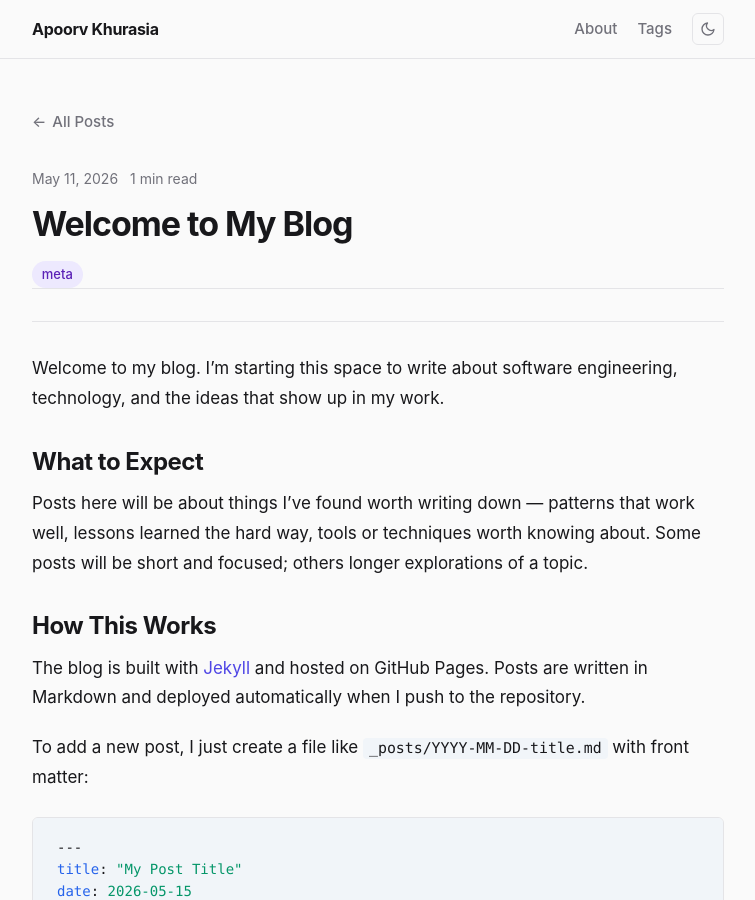
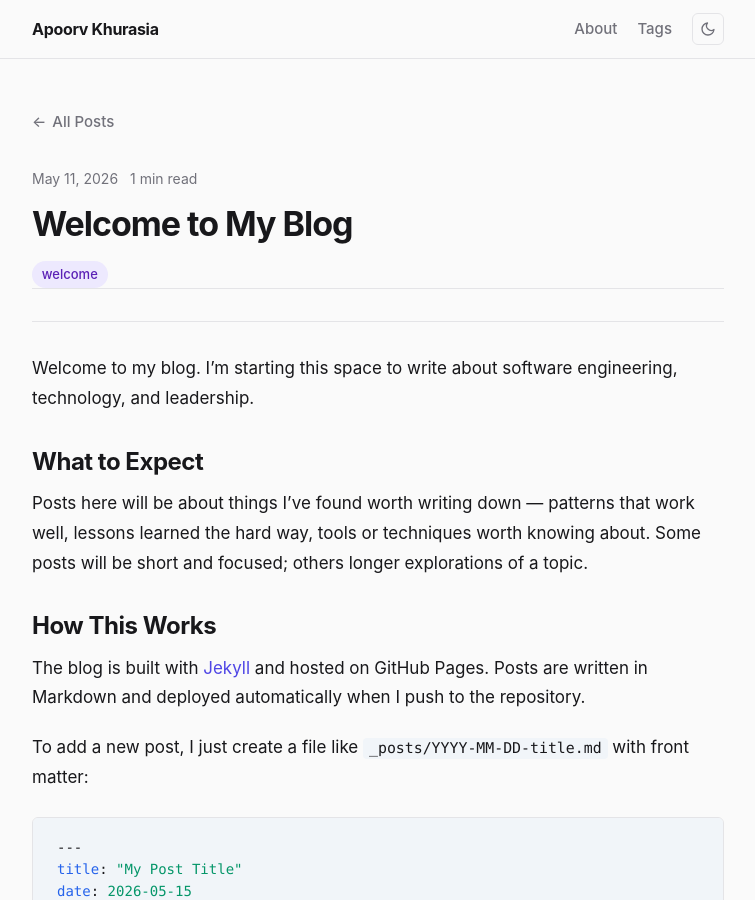
Before and after one commit to apoorvkhurasia/apoorvkhurasia.github.io, a Jekyll site: the page built from _posts/2026-05-11-welcome-to-my-blog.md, in a window 1280 px wide and 900 px high. Shown: the whole window, without its empty margins (262-1017 px from the left). Built offline with Jekyll 4.4.1, drawn with Linux system fonts in a browser that asks for light colours.

Commit message:
rewrote welcome and about pages

```diff
--- a/_posts/2026-05-11-welcome-to-my-blog.md
+++ b/_posts/2026-05-11-welcome-to-my-blog.md
@@ -1,10 +1,10 @@
 ---
 title: "Welcome to My Blog"
 date: 2026-05-11 12:00:00 +0000
-tags: [meta]
+tags: [welcome]
 ---
 
-Welcome to my blog. I'm starting this space to write about software engineering, technology, and the ideas that show up in my work.
+Welcome to my blog. I'm starting this space to write about software engineering, technology, and leadership.
 
 ## What to Expect
 
```
Also changed, not shown: about.md (+1 -1 lines).
